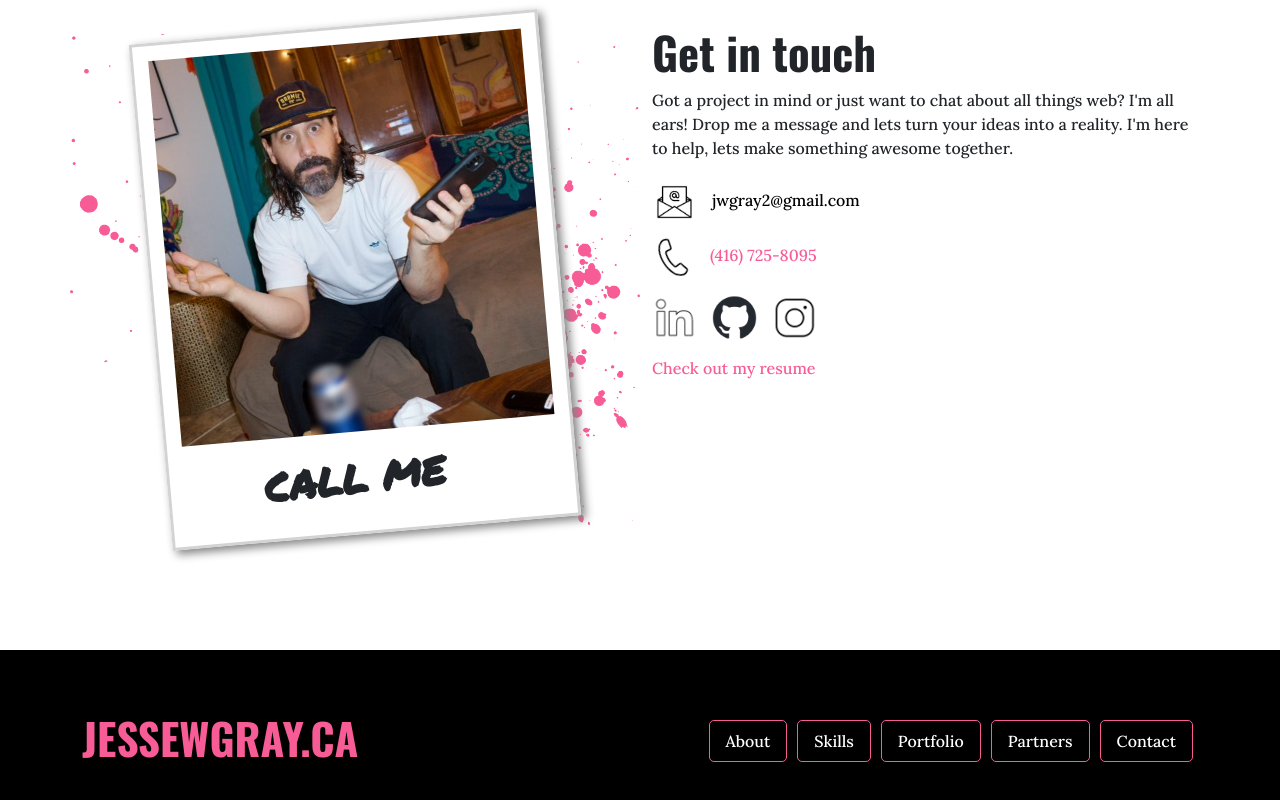
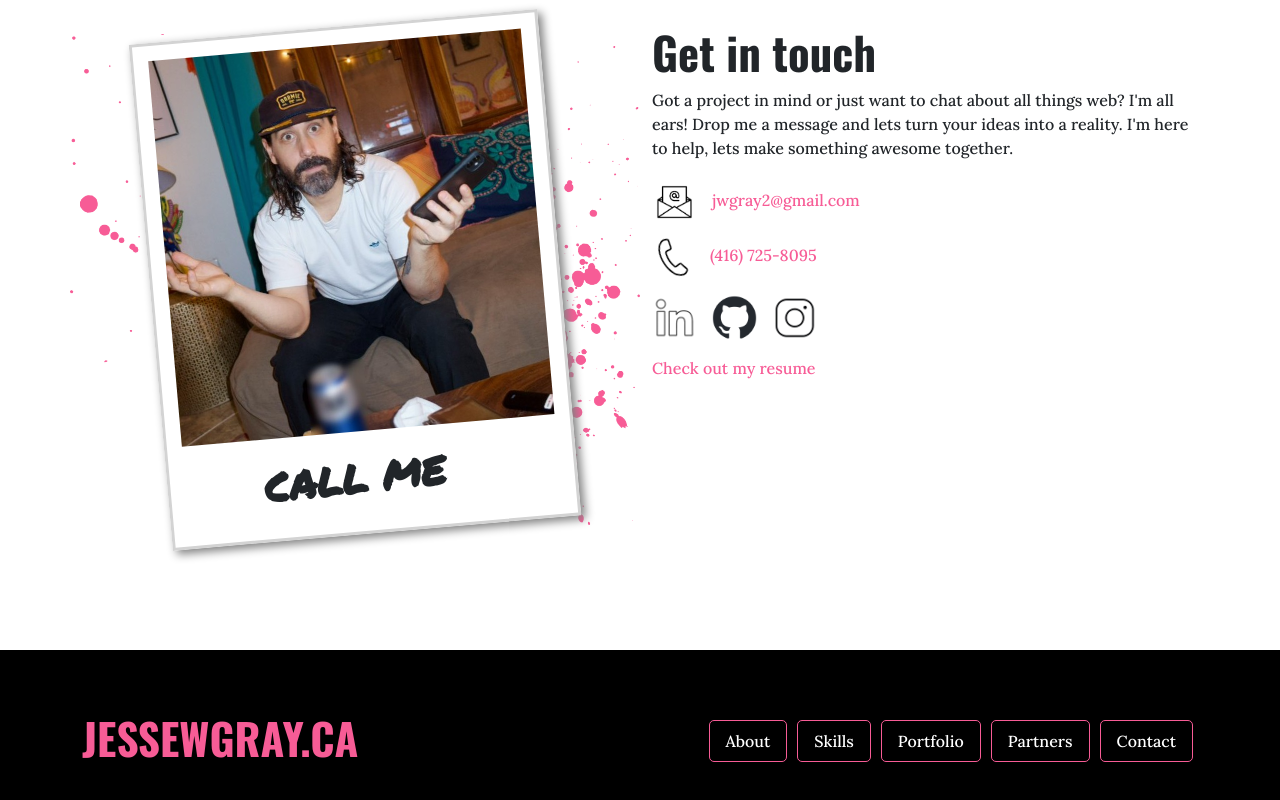
Before and after one commit to jessewgray/jessewgrayca, a React (Create React App) app: page / in a window 1280 px wide. Shown: the part 2547-3347 px from the top of the page. Built offline with nearby package versions, Linux system fonts and the light colour scheme; a web font is replaced by a local one.

Commit message:
contact update

```diff
--- a/src/App.css
+++ b/src/App.css
@@ -162,7 +162,7 @@ p, a{
 .phoneNum, .mail{
   color:#f75c96;
 }
-.phoneNum:hover, .mail{
+.phoneNum:hover, .mail:hover{
   color:black;
 }
 
```
